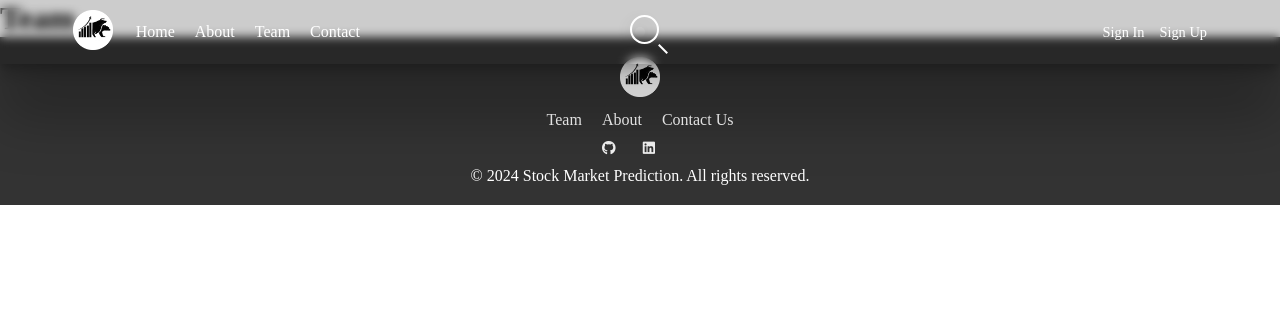
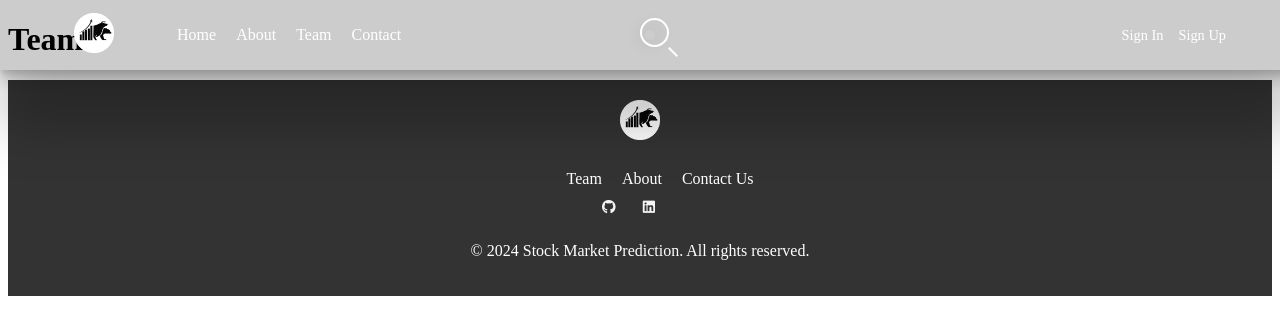
Before and after one commit to ASHUTOSHRAZZ100/stock-market-prediction, a Flask app: page /team in a window 1280 px wide. Shown: the top 335 px of the page. Run offline with Flask 3, Linux system fonts and the light colour scheme.

Commit message:
remove Reset default margins and paddings

```diff
--- a/static/styles/nav.css
+++ b/static/styles/nav.css
@@ -1,11 +1,11 @@
 @import url('https://fonts.googleapis.com/css?family=Inconsolata:700');
 
 /* Reset default margins and paddings */
-* {
+/* * {
     margin: 0;
     padding: 0;
     box-sizing: border-box;
-}
+} */
 
 /* Navbar styling */
 .navbar {
@@ -14,7 +14,7 @@
     left: 0;
     width: 100%;
     background-color: rgba(0, 0, 0, 0.2); /* Semi-transparent background */
-    backdrop-filter: blur(5px);
+    /* backdrop-filter: blur(5px); */
     /* box-shadow: rgba(0, 0, 0, 0.02) 0px 1px 3px 0px, rgba(27, 31, 35, 0.15) 0px 0px 0px 1px; */
     /* box-shadow: rgba(50, 50, 93, 0.25) 0px 2px 5px -1px, rgba(0, 0, 0, 0.3) 0px 1px 3px -1px; */
     box-shadow: rgba(0, 0, 0, 0.25) 0px 54px 55px, rgba(0, 0, 0, 0.12) 0px -12px 30px, rgba(0, 0, 0, 0.12) 0px 4px 6px, rgba(0, 0, 0, 0.17) 0px 12px 13px, rgba(0, 0, 0, 0.09) 0px -3px 5px;
```
